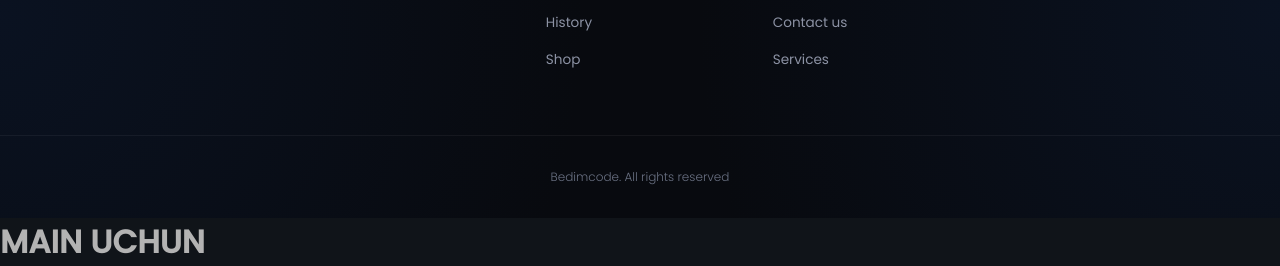
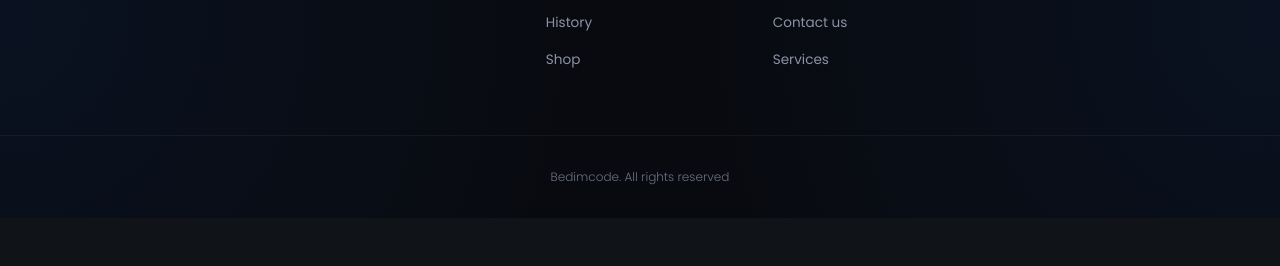
Before and after one commit to fayzullox-d/IMTIOXN_1, a plain HTML site: page index.html in a window 1280 px wide. Shown: the part 4681-4947 px from the top of the page. After the commit the page ends 4899 px from the top, so only its background shows below. Drawn offline with Linux system fonts and the light colour scheme.

Commit message:
Initial commit

```diff
--- a/index.html
+++ b/index.html
@@ -524,6 +524,5 @@
         </div>
       </footer>
     </main>
-    <h1>MAIN UCHUN</h1>
   </body>
 </html>
```
